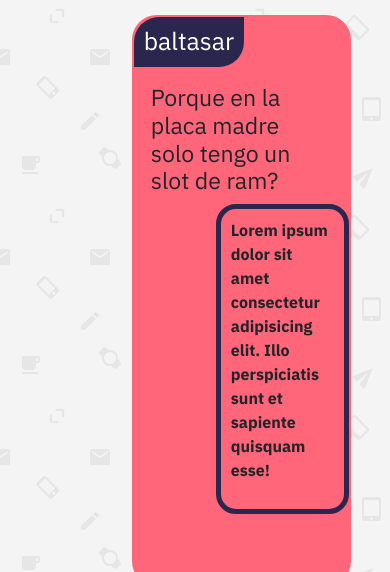
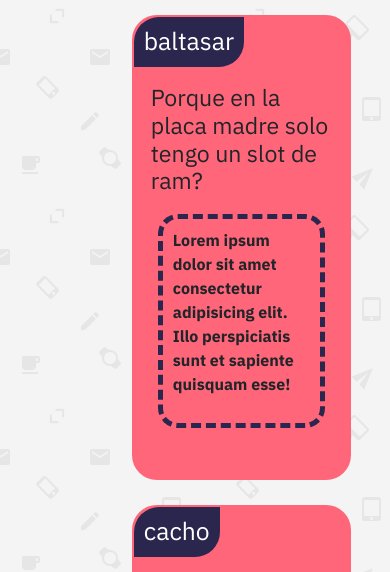
Before and after one commit to Baltasar12/paginaBarbaglia2, a plain HTML site: page secciones/comunidad.html in a window 390 px wide. Shown: the part 201-773 px from the top of the page. Drawn offline with nearby package versions, Linux system fonts and the light colour scheme.

Commit message:
Commit 11: fix comunidad

```diff
--- a/estilos/estilosF.css
+++ b/estilos/estilosF.css
@@ -345,12 +345,15 @@ a {
 	background-image: url(https://www.undertec.store/wp-content/uploads/2020/08/mejores-notebooks-2021.jpg);
 }
 .cuatro{
+	margin-top: 12px;
 	background-image: url(https://www.sublimesolutions.com/imgs/articulos/articulos34_10584.jpg);
 }
 .cinco{
+	margin-top: 12px;
 	background-image: url(https://falabella.scene7.com/is/image/FalabellaCO/4079699_1?wid=800&hei=800&qlt=70);
 }
 .seis{
+	margin-top: 12px;
 	background-image: url(https://images.fravega.com/f1000/d14b8913da29491d66c856048692a9c7.jpg);
 }
 
@@ -459,7 +462,22 @@ footer {
     }
 
 }
+@media (max-width: 1000px){
+	.contenedor__texto{
+		border:#2b264d 5px dashed;
+		border-radius: 20px;
+		margin-top: 10px;
+		margin-bottom: 50px;
+		margin-left: 24px;
+		margin-right: 24px;
+		width: 80%;
+	}
+	.contenedor__pregunta{
+		width: 90%;
+		margin-right: 17px;
+	}
 
+}
 
 /*--Animaciónes--*/
 .shadow-drop-2-center {
```
Lines whose indentation alone changed are shown as unchanged.
